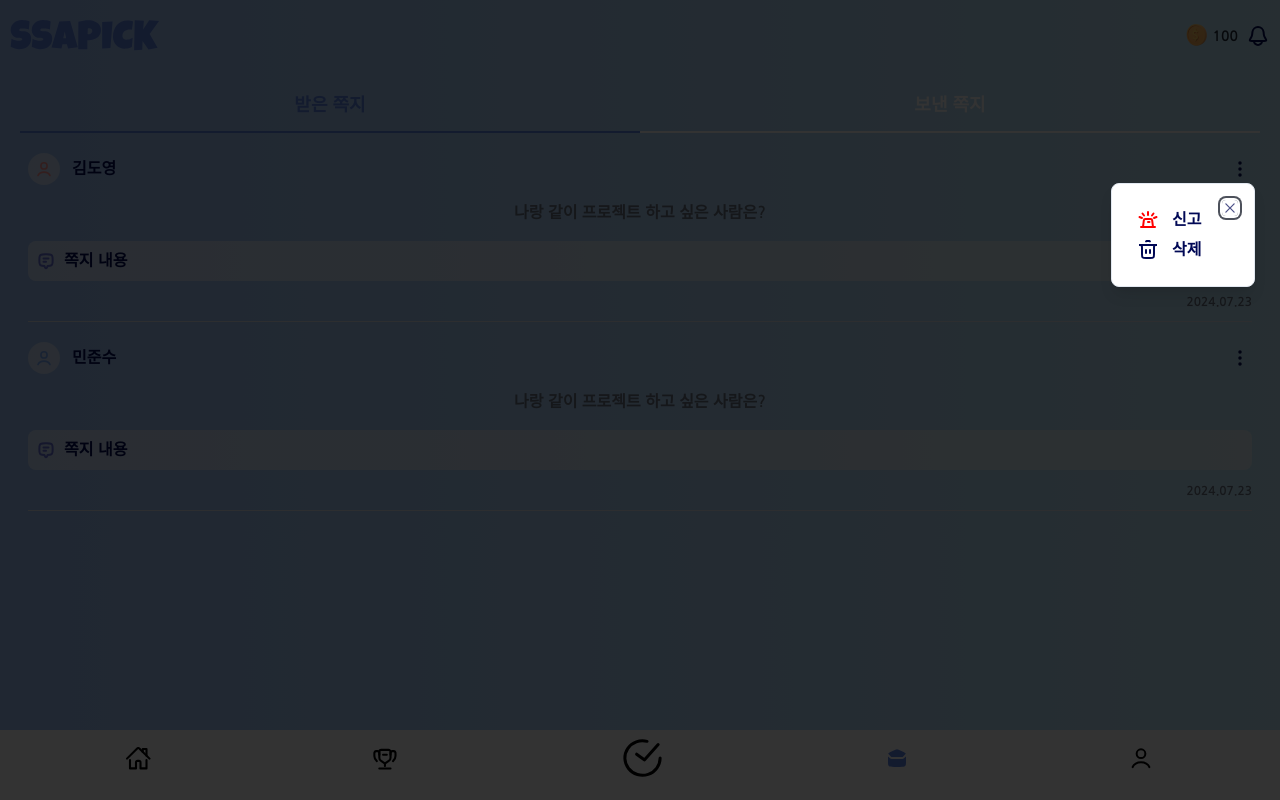
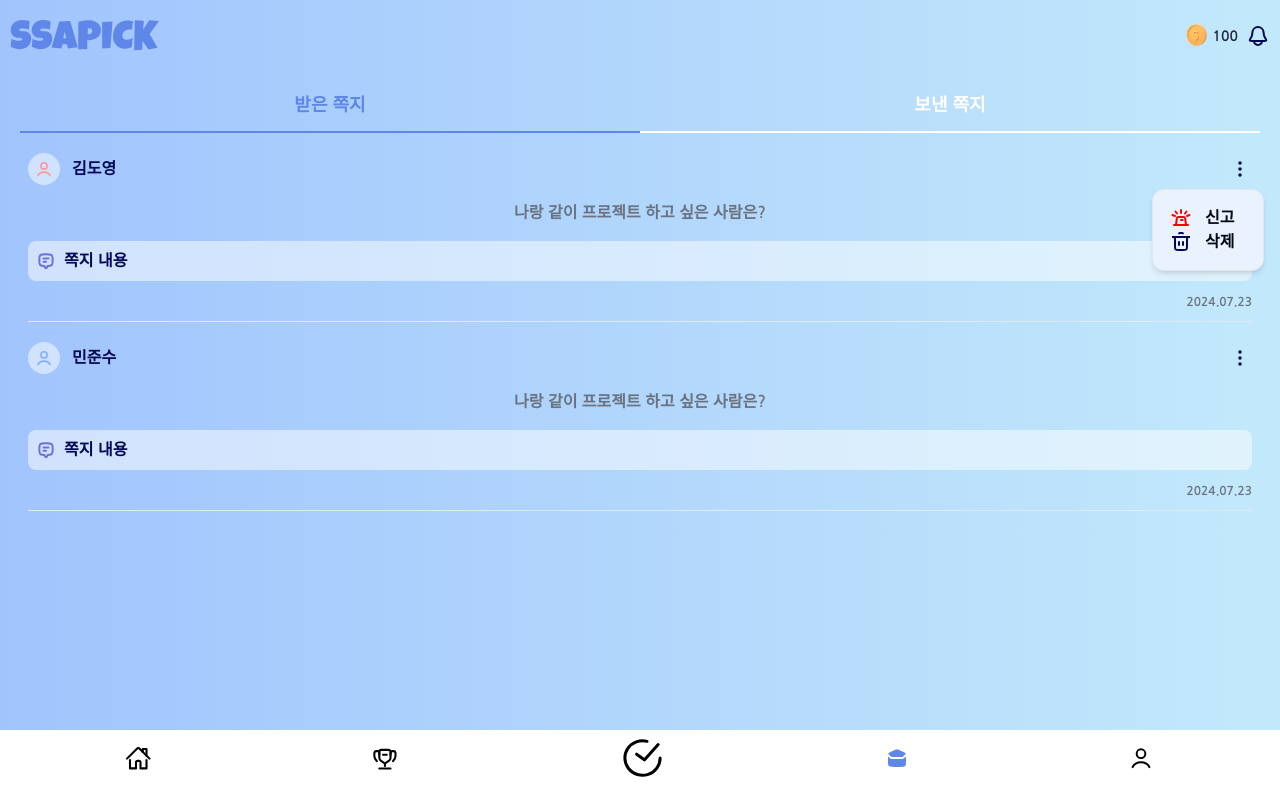
Before and after one commit to rlaehdud1002/SSAPICK, a React (Create React App) app in the folder client/: page /message in a window 1280 px wide. Both pictures are taken after a click on the button 1240 px from the left and 169 px from the top of the page. Built offline with nearby package versions, Linux system fonts and the light colour scheme.

Commit message:
[FEAT] 신고, 삭제 popover

```diff
--- a/client/package.json
+++ b/client/package.json
@@ -8,6 +8,7 @@
     "@radix-ui/react-dialog": "^1.1.1",
     "@radix-ui/react-dropdown-menu": "^2.1.1",
     "@radix-ui/react-icons": "^1.3.0",
+    "@radix-ui/react-popover": "^1.1.1",
     "@radix-ui/react-select": "^2.1.1",
     "@radix-ui/react-slot": "^1.1.0",
     "@testing-library/jest-dom": "^5.17.0",
--- a/client/src/components/MessagePage/MessageContent.tsx
+++ b/client/src/components/MessagePage/MessageContent.tsx
@@ -1,6 +1,6 @@
 import MessageQuestionIcon from 'icons/MessageQuestionIcon';
 import UserPickIcon from 'icons/UserPickIcon';
-import WarningDeleteModal from 'components/modals/WarningDeleteModal';
+import WarningDelete from 'components/common/WarningDelete';
 
 interface MessageContentProps {
   name: string;
@@ -24,7 +24,8 @@ const MessageContent = ({
           <UserPickIcon gen={gen} width={32} height={32}/>
           <h1 className="ms-3">{name}</h1>
         </div>
-        <WarningDeleteModal warning="신고"/>
+        <WarningDelete />
+        {/* <WarningDeleteModal warning="신고"/> */}
       </div>
       <div className="text-center text-gray-500 my-4">{question}</div>
       <div className="flex flex-row items-center bg-white/50 rounded-lg p-2">
--- /dev/null
+++ b/client/src/components/common/WarningDelete.tsx
@@ -0,0 +1,27 @@
+import { Popover, PopoverContent, PopoverTrigger } from 'components/ui/popover';
+
+import PointIcon from 'icons/PointIcon';
+import WarningIcon from 'icons/WarningIcon';
+import DeleteIcon from 'icons/DeleteIcon';
+
+const WarningDelete = () => {
+  return (
+    <Popover>
+      <PopoverTrigger>
+        <PointIcon />
+      </PopoverTrigger>
+      <PopoverContent className="me-4 w-28 rounded-xl bg-[#E9F2FD]">
+        <div className="flex flex-row">
+          <WarningIcon width={24} height={24} className="me-3" />
+          <span>신고</span>
+        </div>
+        <div className="flex flex-row">
+          <DeleteIcon width={24} height={24} className="me-3" />
+          <span>삭제</span>
+        </div>
+      </PopoverContent>
+    </Popover>
+  );
+};
+
+export default WarningDelete;
--- /dev/null
+++ b/client/src/components/ui/popover.tsx
@@ -0,0 +1,31 @@
+import * as React from "react"
+import * as PopoverPrimitive from "@radix-ui/react-popover"
+
+import { cn } from "lib/utils"
+
+const Popover = PopoverPrimitive.Root
+
+const PopoverTrigger = PopoverPrimitive.Trigger
+
+const PopoverAnchor = PopoverPrimitive.Anchor
+
+const PopoverContent = React.forwardRef<
+  React.ElementRef<typeof PopoverPrimitive.Content>,
+  React.ComponentPropsWithoutRef<typeof PopoverPrimitive.Content>
+>(({ className, align = "center", sideOffset = 4, ...props }, ref) => (
+  <PopoverPrimitive.Portal>
+    <PopoverPrimitive.Content
+      ref={ref}
+      align={align}
+      sideOffset={sideOffset}
+      className={cn(
+        "z-50 w-72 rounded-md border bg-popover p-4 text-popover-foreground shadow-md outline-none data-[state=open]:animate-in data-[state=closed]:animate-out data-[state=closed]:fade-out-0 data-[state=open]:fade-in-0 data-[state=closed]:zoom-out-95 data-[state=open]:zoom-in-95 data-[side=bottom]:slide-in-from-top-2 data-[side=left]:slide-in-from-right-2 data-[side=right]:slide-in-from-left-2 data-[side=top]:slide-in-from-bottom-2",
+        className
+      )}
+      {...props}
+    />
+  </PopoverPrimitive.Portal>
+))
+PopoverContent.displayName = PopoverPrimitive.Content.displayName
+
+export { Popover, PopoverTrigger, PopoverContent, PopoverAnchor }
```
Also changed, not shown: 1 other file (tests, documents, lock files or other folders).
